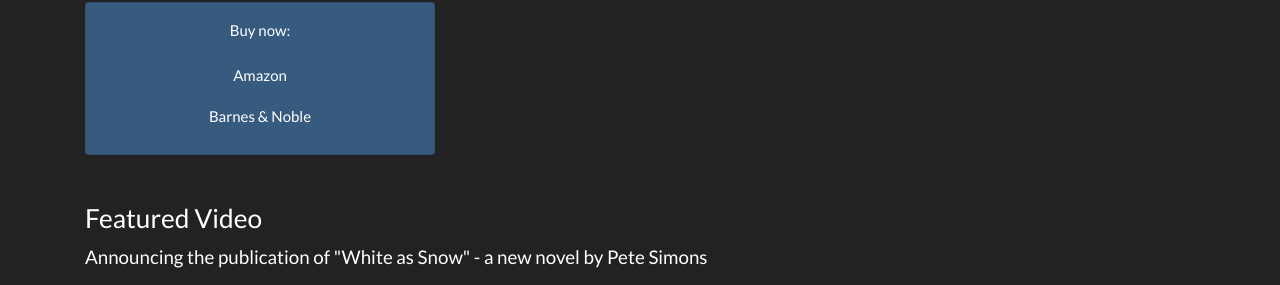
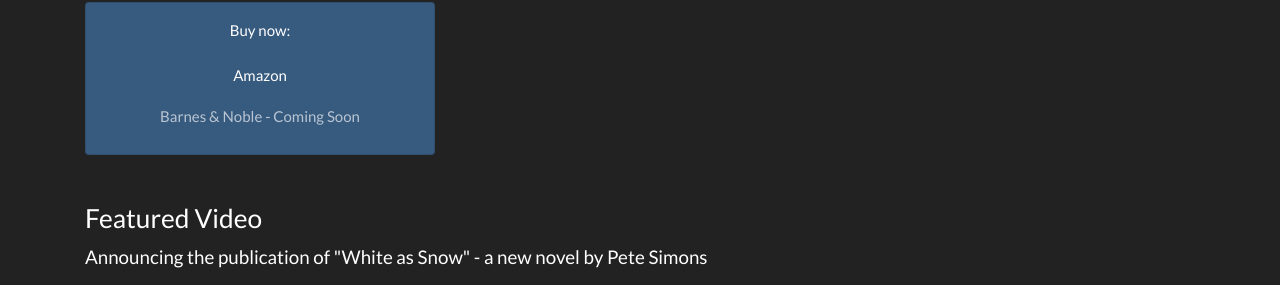
Before and after one commit to simonse-projects/author-site, a Jekyll site: the page white-as-snow.html, which Jekyll copies as it is, in a window 1280 px wide and 900 px high, scrolled down 501 px. Shown: the part 153-438 px from the top of the window. Built offline with Jekyll 4.4.1, drawn with Linux system fonts in a browser that asks for light colours; nearby versions of some CDN libraries; grey boxes are pictures that could not be loaded.

Commit message:
add new sample and video; update Amazon link

```diff
--- a/white-as-snow.html
+++ b/white-as-snow.html
@@ -93,11 +93,11 @@
           <div class="col-12 col-md-4 col-sm-6">
             <!-- <div class="card"> -->
               <!-- <a href="#"><img class="img-fluid" src="http://placehold.it/280x450" alt=""></a> -->
-              <a href="https://www.amazon.com/Coyote-Pete-Simons/dp/1721671706/ref=sr_1_1?ie=UTF8&qid=1530375076&sr=8-1&keywords=the+coyote+pete+simons" target="_blank"><img class="img-fluid" src="images/white-as-snow-cover.jpg" alt="White as Snow by Pete Simons"></a>
+              <a href="https://www.amazon.com/dp/B08PX7K1R7" target="_blank"><img class="img-fluid" src="images/white-as-snow-cover.jpg" alt="White as Snow by Pete Simons"></a>
               <div class="card mt-3 p-3 text-center">
                 <p class="card-text">Buy now:</p>
-                <a class="btn btn-primary mb-1" target="_blank" href="https://www.amazon.com/Coyote-Pete-Simons/dp/1721671706/ref=sr_1_1?ie=UTF8&qid=1530375076&sr=8-1&keywords=the+coyote+pete+simons">Amazon</a>
-                <a class="btn btn-primary mb-1" target="_blank" href="https://www.barnesandnoble.com/w/the-coyote-pete-simons/1128999074?ean=9781538088517">Barnes & Noble</a>
+                <a class="btn btn-primary mb-1" target="_blank" href="https://www.amazon.com/dp/B08PX7K1R7">Amazon</a>
+                <a class="btn btn-primary mb-1 disabled" target="_blank" href=#>Barnes & Noble - Coming Soon</a>
                 <!-- <a class="btn btn-primary mb-1" target="_blank" href="https://www.amazon.com/Coyote-Pete-Simons-ebook/dp/B07G1R7FVF/ref=sr_1_2?ie=UTF8&qid=1533052323&sr=8-2&keywords=the+coyote+pete+simons">Kindle</a>
                 <a class="btn btn-primary mb-1" target="_blank" href="https://www.barnesandnoble.com/w/the-coyote-pete-simons/1128999074?ean=2940161786833">Nook</a> -->
               </div>
@@ -113,7 +113,7 @@
                 <p>White as Snow is a tongue-in-cheek murder mystery that uses the story of Snow White as a very loose backdrop.</p>
                 <p>While walking back to her dormitory one winter’s night, Brown University college-sophomore Bianca Snowden collapses and expires in the snow. Her friends, who exhibit character traits oddly similar to those of the seven dwarfs, are devastated by the revelation that Bianca died from an overdose of drugs and alcohol. Twenty years later, one of the group is murdered. And then another. The culprit leaves a musical calling card at each crime scene, consisting of a song related to the manner of the killing. One of the friends, Detective Charles “Chip” Munck, seeks to determine who is bumping off the other members of the “Heigh-ho Supper Club” and why.</p>
               </div>
-              <p class="card-text"><a href="White as Snow_Sample.pdf">Try the first two chapters! Click here!</a></p>
+              <p class="card-text"><a target="_blank" href="White as Snow_SAMPLE.pdf">Try the first two chapters! Click here!</a></p>
               <!-- <p class="card-text"><a href="#">Illustrations</a></p> -->
               <!-- <p class="text-center">
                 <a class="btn btn-primary" target="_blank" href="#">Amazon</a>
```
Also changed, not shown: 1 other file.
